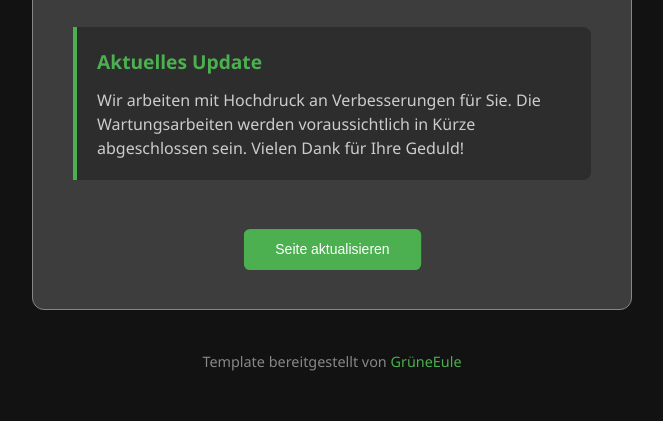
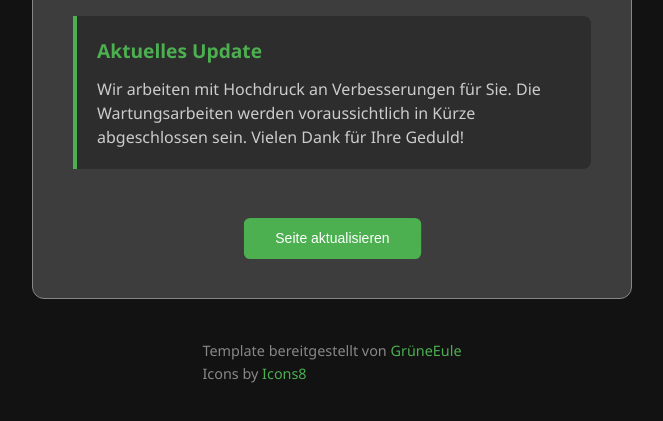
Before and after one commit to GruneEule/maintenance-template, a plain HTML site: page src/index.html in a window 1280 px wide. Shown: the part 369-790 px from the top of the page, without its empty margins (308-971 px from the left). Drawn offline with Linux system fonts and the light colour scheme.

Commit message:
Copyright Changes

```diff
--- a/src/index.html
+++ b/src/index.html
@@ -195,8 +195,14 @@
 
     <!-- Footer -->
     <footer>
-      Template bereitgestellt von
-      <a href="https://grueneeule.de" target="_blank">GrüneEule</a>
+      <p>
+        Template bereitgestellt von
+        <a href="https://grueneeule.de" target="_blank">GrüneEule</a>
+      </p>
+      <p>
+        Icons by
+        <a href="https://icons8.com" target="_blank">Icons8</a>
+      </p>
     </footer>
   </body>
 </html>
```
